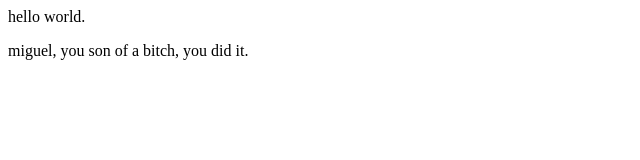
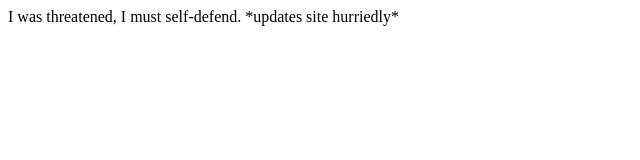
Before and after one commit to oakenduck/web, a plain HTML site: page index.html in a window 1280 px wide. Shown: the whole page, without its empty margins (0-640 px from the left). Drawn offline with Linux system fonts and the light colour scheme.

Commit message:
Update index.html

```diff
--- a/index.html
+++ b/index.html
@@ -1,2 +1 @@
-<p>hello world.</p>
-<p>miguel, you son of a bitch, you did it.</p>
+<p>I was threatened, I must self-defend. *updates site hurriedly*</p>
```
